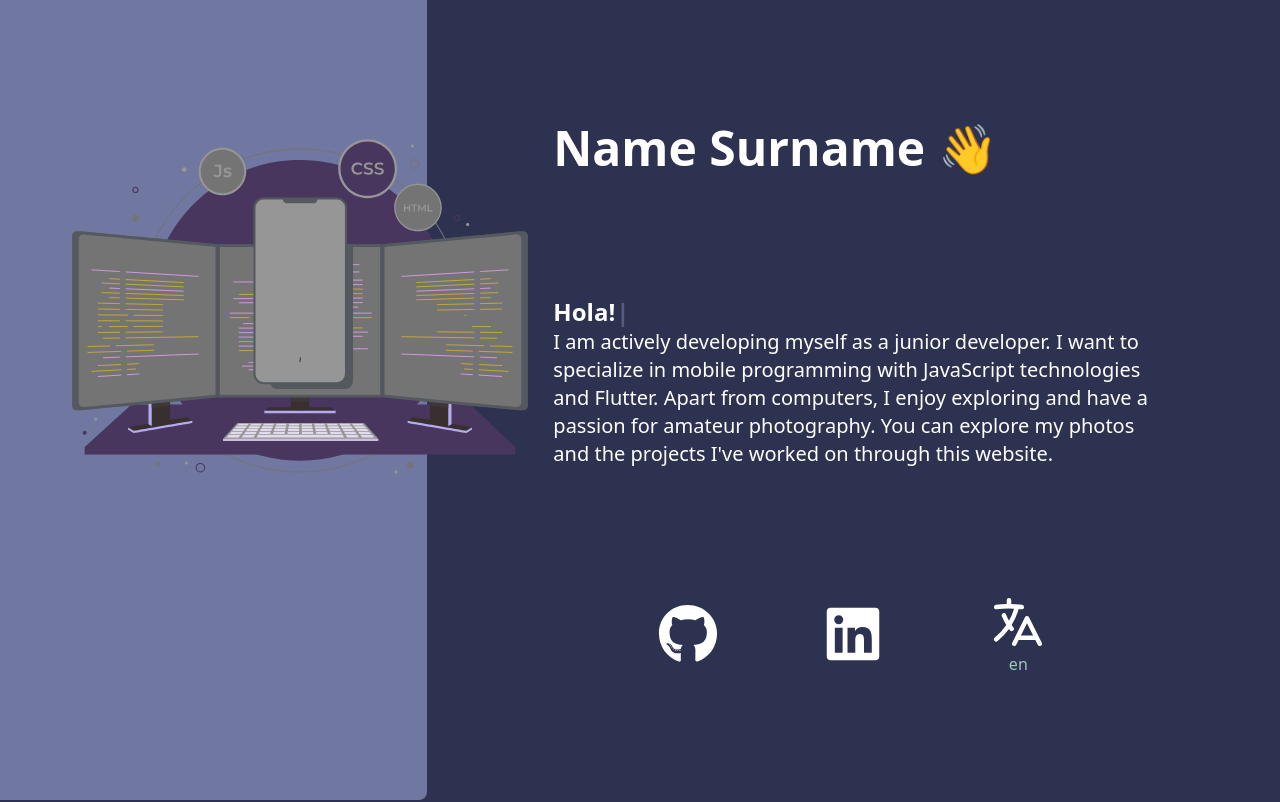
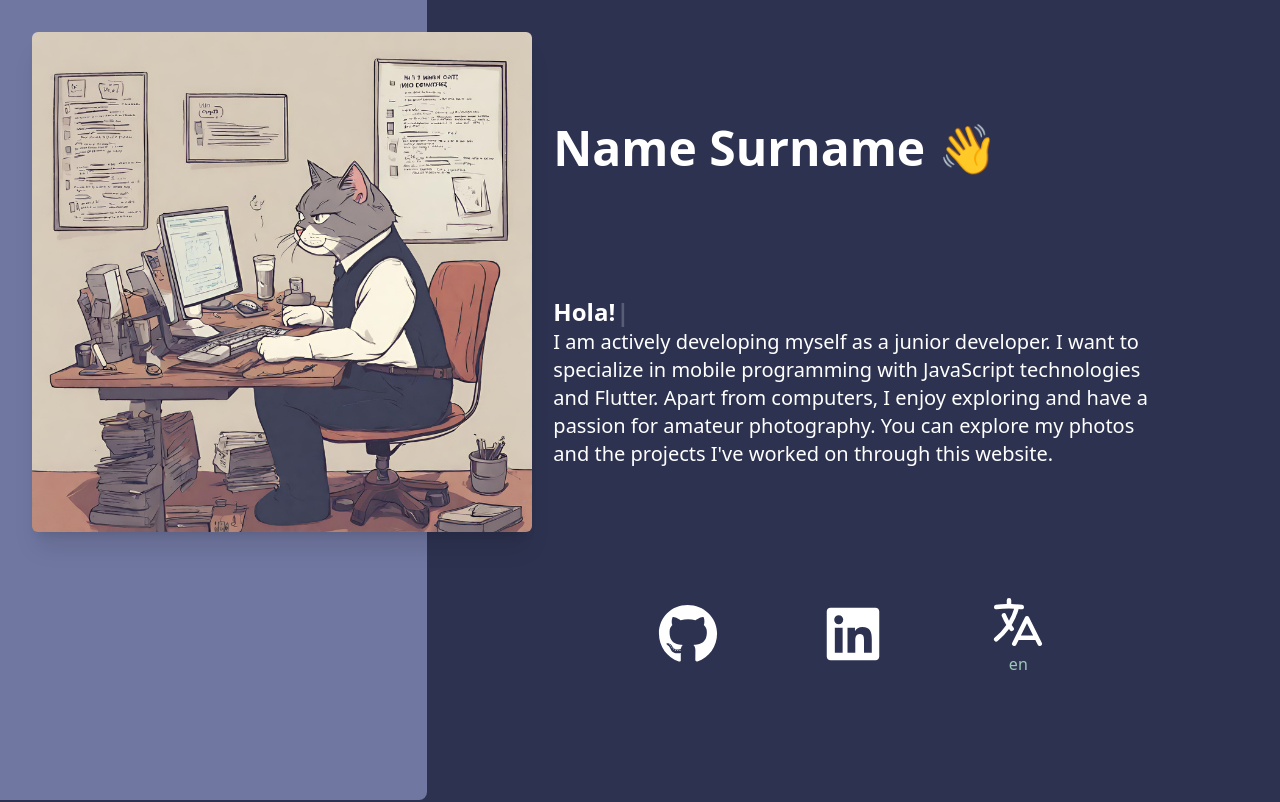
Before and after one commit to ensarsnr/Portfilo_site, a React (Create React App) app: page / in a window 1280 px wide. Shown: the top 802 px of the page. Built offline with nearby package versions, Linux system fonts and the light colour scheme.

Commit message:
New image added, deleted lottie

```diff
--- a/src/components/home/ComputerAnim.js
+++ b/src/components/home/ComputerAnim.js
@@ -1,11 +1,12 @@
 import Lottie from "lottie-react";
 import React from "react";
 import computer from "../../assets/anims/computer.json";
-
+import catDeveloper from "../../assets/img/catDeveloper.png";
 function ComputerAnim() {
   return (
-    <div className="w-[600px] 2xl:w-[900px]">
-      <Lottie animationData={computer} loop={true} />
+    <div className="w-[600px] p-8 2xl:w-[900px]">
+      {/* <Lottie animationData={computer} loop={true} /> */}
+      <img src={catDeveloper} className="rounded-md shadow-xl" />
     </div>
   );
 }
```
